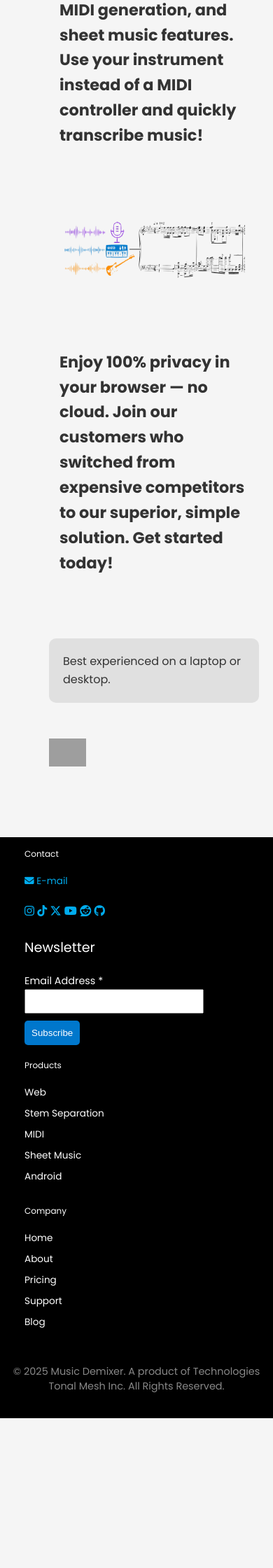
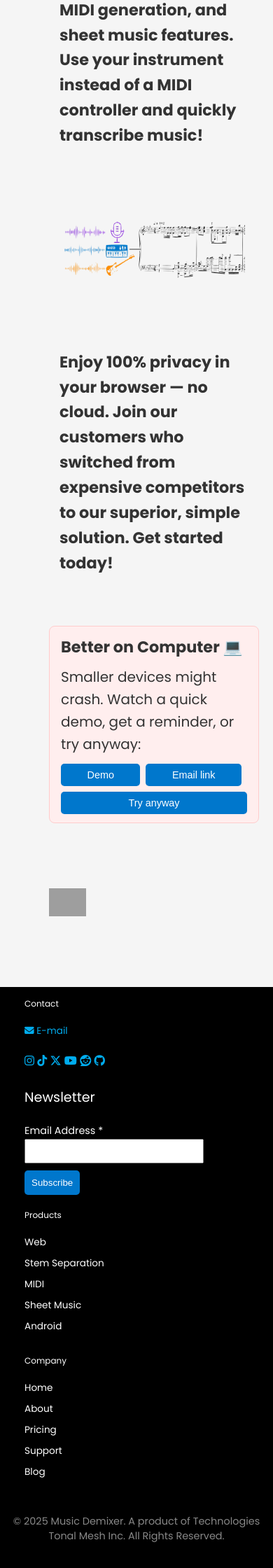
Before and after one commit to sevagh/freemusicdemixer.com, a Jekyll site: the page built from web/index.md, in a window 390 px wide. Shown: the part 1954-4194 px from the top of the page at 70% size. Built offline with Jekyll 4.4.1, drawn with Linux system fonts in a browser that asks for light colours; before the commit the page ends 3980 px from its top, so only the background shows below that; grey boxes are pictures that could not be loaded.

Commit message:
[WIP] improve mobile experience

```diff
--- a/web/assets/css/style.scss
+++ b/web/assets/css/style.scss
@@ -140,6 +140,11 @@
   code {
     padding: 0.2rem 0.4rem;
   }
+  #mobile-warning-container {
+    background-color: #fee;
+    border: 1px solid #fcc;
+    color: #333; /* Darker text for better contrast */
+  }
 }
 
 .theme-dark {
@@ -238,6 +243,12 @@
   code {
     padding: 0.2rem 0.4rem;
   }
+  #mobile-warning-container {
+    // background and text color for dark theme
+    background-color: #333;
+    border: 1px solid #300;
+    color: #f0f0f0; /* Lighter text for better contrast */
+  }
 }
 
 @media (prefers-color-scheme: light) {
@@ -337,6 +348,11 @@
   code {
     padding: 0.2rem 0.4rem;
   }
+  #mobile-warning-container {
+    background-color: #fee;
+    border: 1px solid #fcc;
+    color: #333; /* Darker text for better contrast */
+  }
 }
 
 @media (prefers-color-scheme: dark) {
@@ -434,6 +450,11 @@
   }
   code {
     padding: 0.2rem 0.4rem;
+  }
+  #mobile-warning-container {
+    background-color: #333;
+    border: 1px solid #300;
+    color: #f0f0f0; /* Lighter text for better contrast */
   }
 }
 
@@ -1884,6 +1905,48 @@ button#manage-account {
   }
 }
 
+/* Only show the warning container on screens <= 512px */
+@media (max-width: 512px) {
+  #mobile-warning-container {
+    display: block;
+    padding: 12px 16px; /* Adjusted: even padding around */
+    margin: 12px auto;
+    border-radius: 8px;
+    text-align: left;
+  }
+
+  #mobile-warning-container h3 {
+    margin-top: 0;
+    margin-bottom: 8px; /* Tighten vertical spacing */
+  }
+
+  #mobile-warning-container p {
+    margin-top: 0;
+    margin-bottom: 12px; /* Spacing to buttons */
+  }
+
+  /* Improved button spacing specifically within this container */
+  #mobile-warning-container .mobile-warning-actions {
+    display: flex;
+    flex-wrap: wrap;
+    justify-content: flex-start;
+    gap: 8px; /* Increased spacing between buttons */
+  }
+
+  #mobile-warning-container .mobile-warning-actions button {
+    padding: 8px 12px; /* Better button size */
+    font-size: 0.9em;
+    flex-grow: 1;
+  }
+}
+
+/* Hide the banner on larger screens */
+@media (min-width: 513px) {
+  #mobile-warning-container {
+    display: none !important;
+  }
+}
+
 /* Media Query for screens at or below 512px */
 @media (max-width: 512px) {
   .footer-container {
@@ -1921,10 +1984,6 @@ button#manage-account {
     display: none; /* Hide the wizard */
   }
 
-  .disable-wizard {
-    display: flex; /* Show the message */
-  }
-
   section.title-section h2 {
     margin-left: 30px;
   }
--- a/web/index.md
+++ b/web/index.md
@@ -44,11 +44,27 @@ header_class: index
 
 <a id="demixer-app" class="hidden-anchor"></a>
 
+<!-- Mobile Banner / Card -->
+<section class="info-section" id="mobile-warning-container">
+  <h3>Better on Computer 💻</h3>
+  <p>
+    Smaller devices might crash.
+    Watch a quick demo, get a reminder, or try anyway:
+  </p>
+  <div class="mobile-warning-actions">
+    <button id="watch-demo-btn">Demo</button>
+    <button id="email-reminder-btn">Email link</button>
+    <br>
+    <button id="try-anyway-btn">Try anyway</button>
+  </div>
+</section>
+
+<!-- save the warning emoji for the "are you sure" button later
+    We see you're on a 📱 small screen. ⚠️ Running the demixer might be slow or crash.
+  -->
+
 <!-- Wizard sections here... -->
 <section class="demixer-section">
-  <div class="disable-wizard">
-    Best experienced on a laptop or desktop.
-  </div>
   <div class="wizard-container">
     <div id="wizard-step-1" class="wizard-step">
       <p>Choose your parameters</p>
```
Also changed, not shown: js/app.js (+12 -0 lines), web/app.js.
